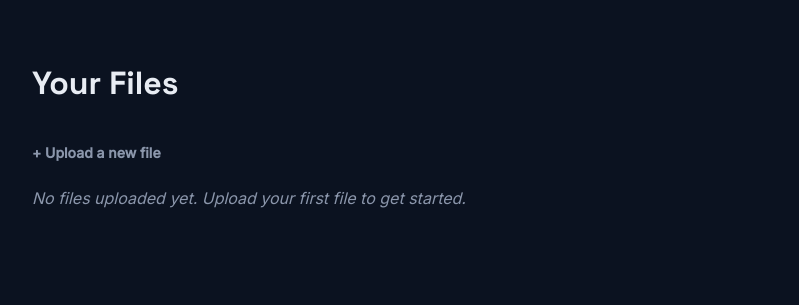
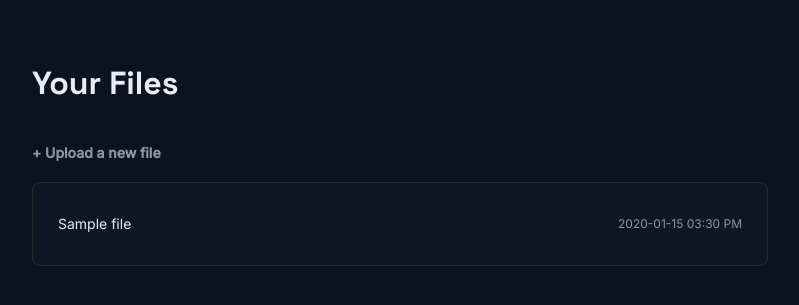
Before and after one commit to akshitbansal1211/securevault, a Flask app: page /dashboard in a window 1280 px wide. Shown: the part 151-456 px from the top of the page, without its empty margins (240-1039 px from the left). Run offline with Flask 3, Linux system fonts and the light colour scheme; the visitor is signed in with stand-in values (Sample User, id 1); tables that the repository leaves empty hold one stand-in row (values such as "Sample post").

Commit message:
Day 14: Query and display user's uploaded files on dashboard with local timezone conversion

```diff
--- a/app.py
+++ b/app.py
@@ -1,7 +1,7 @@
 import os
 import sqlite3
 import uuid
-
+from datetime import datetime, timezone, timedelta
 from flask import Flask, render_template, request, redirect, url_for, session, flash
 from werkzeug.security import generate_password_hash, check_password_hash
 from werkzeug.utils import secure_filename
@@ -88,10 +88,24 @@ def login():
 @app.route("/dashboard")
 @login_required
 def dashboard():
-    files = []  # placeholder — real file list comes Day 14
-    return render_template("dashboard.html", username=session["username"], files=files)
+    conn = get_connection()
+    files = conn.execute(
+        "SELECT * FROM files WHERE owner_id = ? ORDER BY uploaded_at DESC",
+        (session["user_id"],)
+    ).fetchall()
+    conn.close()
 
+    IST = timezone(timedelta(hours=5, minutes=30))
+    files_local = []
+    for file in files:
+        file_dict = dict(file)
+        utc_time = datetime.strptime(file_dict["uploaded_at"], "%Y-%m-%d %H:%M:%S")
+        utc_time = utc_time.replace(tzinfo=timezone.utc)
+        local_time = utc_time.astimezone(IST)
+        file_dict["uploaded_at"] = local_time.strftime("%Y-%m-%d %I:%M %p")
+        files_local.append(file_dict)
 
+    return render_template("dashboard.html", username=session["username"], files=files_local)
 @app.route("/profile")
 @login_required
 def profile():
--- a/static/style.css
+++ b/static/style.css
@@ -391,3 +391,26 @@ body.dashboard-page {
 .upload-form button:hover {
     background: #E0B93B;
 }
+/* ===== File List Items ===== */
+
+.file-item {
+    display: flex;
+    justify-content: space-between;
+    align-items: center;
+    padding: 10px 0;
+    border-bottom: 1px solid rgba(201, 162, 39, 0.1);
+}
+
+.file-item:last-child {
+    border-bottom: none;
+}
+
+.file-name {
+    color: #E8ECF3;
+    font-size: 14px;
+}
+
+.file-date {
+    color: #8B96AB;
+    font-size: 12px;
+}
--- a/templates/dashboard.html
+++ b/templates/dashboard.html
@@ -36,7 +36,10 @@
        {% if files %}
     <ul class="file-list">
     {% for file in files %}
-                <li>{{ file }}</li>
+        <li class="file-item">
+            <span class="file-name">{{ file["original_name"] }}</span>
+            <span class="file-date">{{ file["uploaded_at"] }}</span>
+        </li>
     {% endfor %}
     </ul>
 {% else %}
```
Lines whose indentation alone changed are shown as unchanged.
